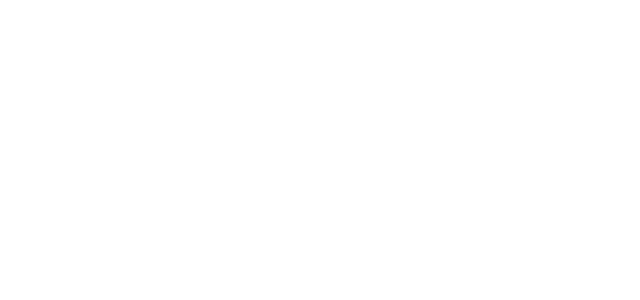
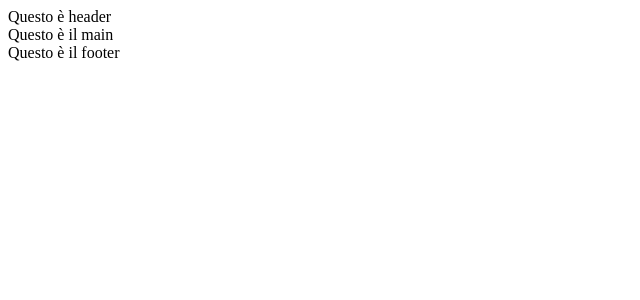
Before and after one commit to tahakyo/proj-html-vuejs, a Vue app: page / in a window 1280 px wide. Shown: the top 300 px of the page, without its empty margins (0-640 px from the left). Built offline with nearby package versions, Linux system fonts and the light colour scheme.

Commit message:
scaffolding

```diff
--- a/src/App.vue
+++ b/src/App.vue
@@ -1,14 +1,29 @@
 <template>
   <div id="app">
+    <header>
+      <AppHeader />
+    </header>
+    <main>
+      <AppMain />
+    </main>
+    <footer>
+      <Appfooter />
+    </footer>
   </div>
 </template>
 
 <script>
+import AppHeader from './components/AppHeader.vue';
+import AppMain from './components/AppMain.vue';
+import Appfooter from './components/Appfooter.vue';
 
 export default {
   name: 'App',
   components: {
-  }
+    AppHeader,
+    AppMain,
+    Appfooter
+}
 }
 </script>
 
--- a/src/components/AppHeader.vue
+++ b/src/components/AppHeader.vue
@@ -1,10 +1,10 @@
 <template>
-
+  <div>Questo è header</div>
 </template>
 
 <script>
 export default {
-
+  name: "AppHeader"
 }
 </script>
 
--- a/src/components/AppMain.vue
+++ b/src/components/AppMain.vue
@@ -1,10 +1,10 @@
 <template>
-
+  <div>Questo è il main</div>
 </template>
 
 <script>
 export default {
-
+  name: "AppMain"
 }
 </script>
 
--- a/src/components/Appfooter.vue
+++ b/src/components/Appfooter.vue
@@ -1,10 +1,10 @@
 <template>
-
+  <div>Questo è il footer</div>
 </template>
 
 <script>
 export default {
-
+  name: "Appfooter"
 }
 </script>
 
```
